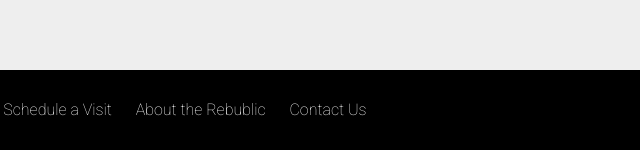
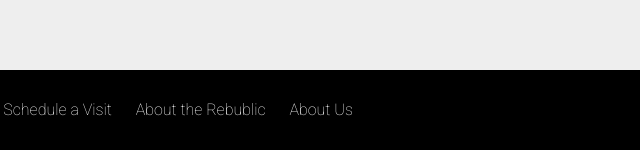
Before and after one commit to Eampaw/ghanaba, a plain HTML site: page Projectfiles/index.html in a window 1280 px wide. Shown: the part 650-800 px from the top of the page, 411-1051 px from the left. Drawn offline with Linux system fonts and the light colour scheme.

Commit message:
Update index.html

```diff
--- a/Projectfiles/index.html
+++ b/Projectfiles/index.html
@@ -23,7 +23,7 @@
           <li>What to do</li>
           <li>Schedule a Visit</li>
           <li>About the Rebublic</li>
-          <li>Contact Us</li>
+          <li>About Us</li>
         </ul>
       </div>
     </div>
```
